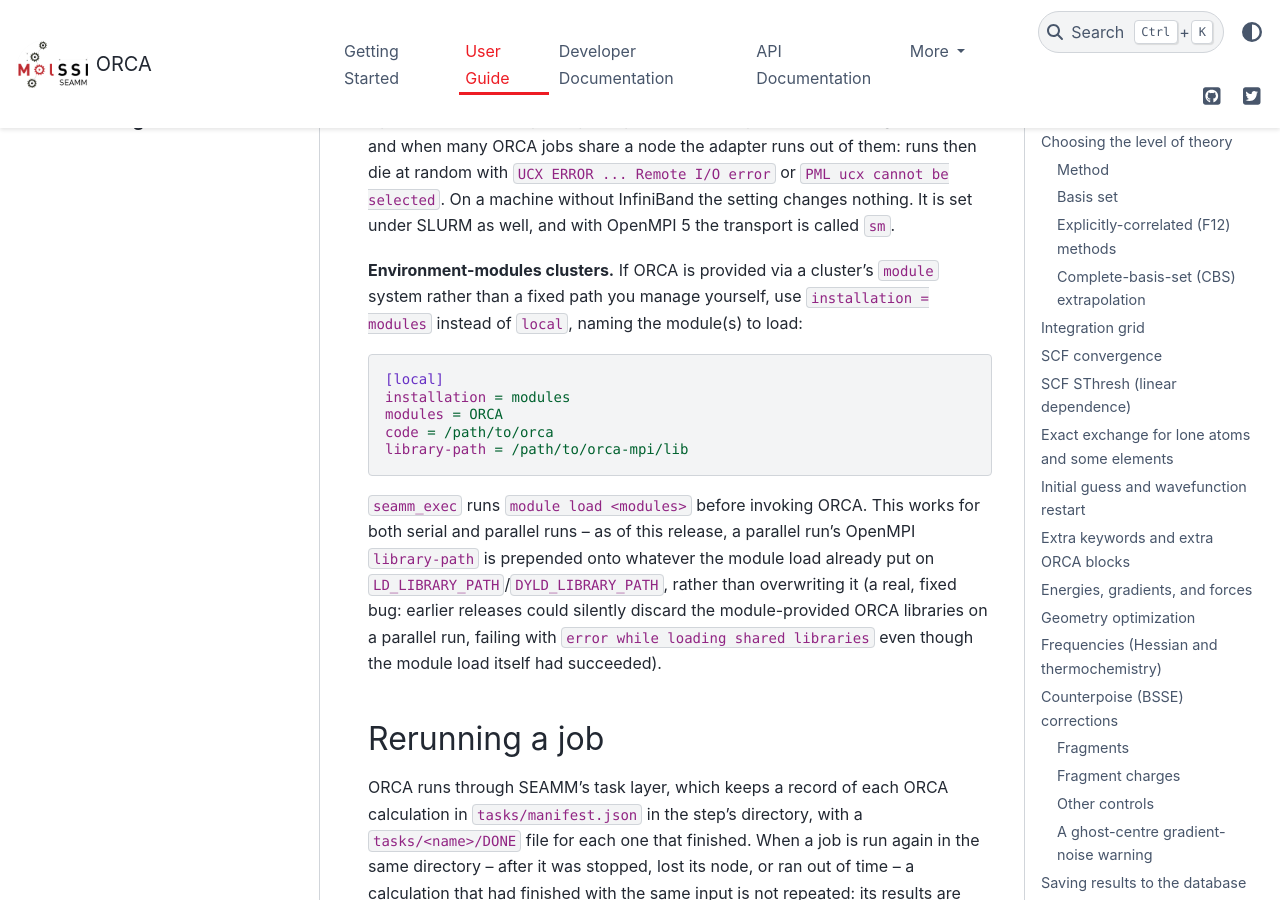
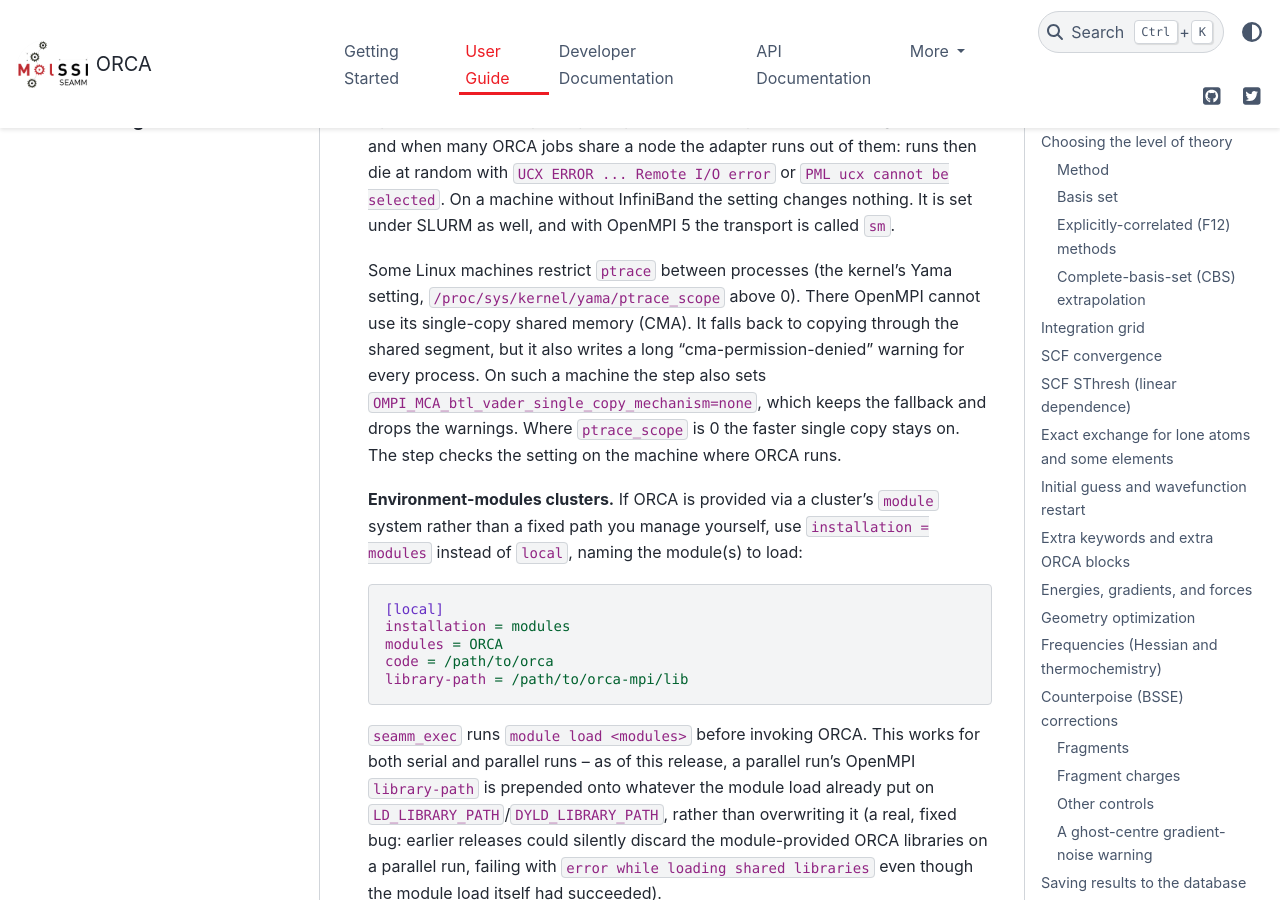
Before and after one commit to molssi-seamm/orca_step, a Sphinx documentation site: the page built from docs/user_guide/index.rst, in a window 1280 px wide and 900 px high, scrolled down 17448 px. Built offline with Sphinx 7.4.7 and the PyData theme 0.15.4, drawn with Linux system fonts in a browser that asks for light colours; pages that are not in the unit, such as notebooks, are missing from menus.

Commit message:
User guide: the single-copy setting where ptrace is restricted
Co-Authored-By: Claude Opus 5.5 <noreply@anthropic.com>

```diff
--- a/docs/user_guide/index.rst
+++ b/docs/user_guide/index.rst
@@ -720,6 +720,15 @@ ucx cannot be selected``. On a machine without InfiniBand the setting changes
 nothing. It is set under SLURM as well, and with OpenMPI 5 the transport is
 called ``sm``.
 
+Some Linux machines restrict ``ptrace`` between processes (the kernel's Yama
+setting, ``/proc/sys/kernel/yama/ptrace_scope`` above 0). There OpenMPI cannot
+use its single-copy shared memory (CMA). It falls back to copying through the
+shared segment, but it also writes a long "cma-permission-denied" warning for
+every process. On such a machine the step also sets
+``OMPI_MCA_btl_vader_single_copy_mechanism=none``, which keeps the fallback
+and drops the warnings. Where ``ptrace_scope`` is 0 the faster single copy
+stays on. The step checks the setting on the machine where ORCA runs.
+
 **Environment-modules clusters.** If ORCA is provided via a cluster's
 ``module`` system rather than a fixed path you manage yourself, use
 ``installation = modules`` instead of ``local``, naming the module(s) to
```
